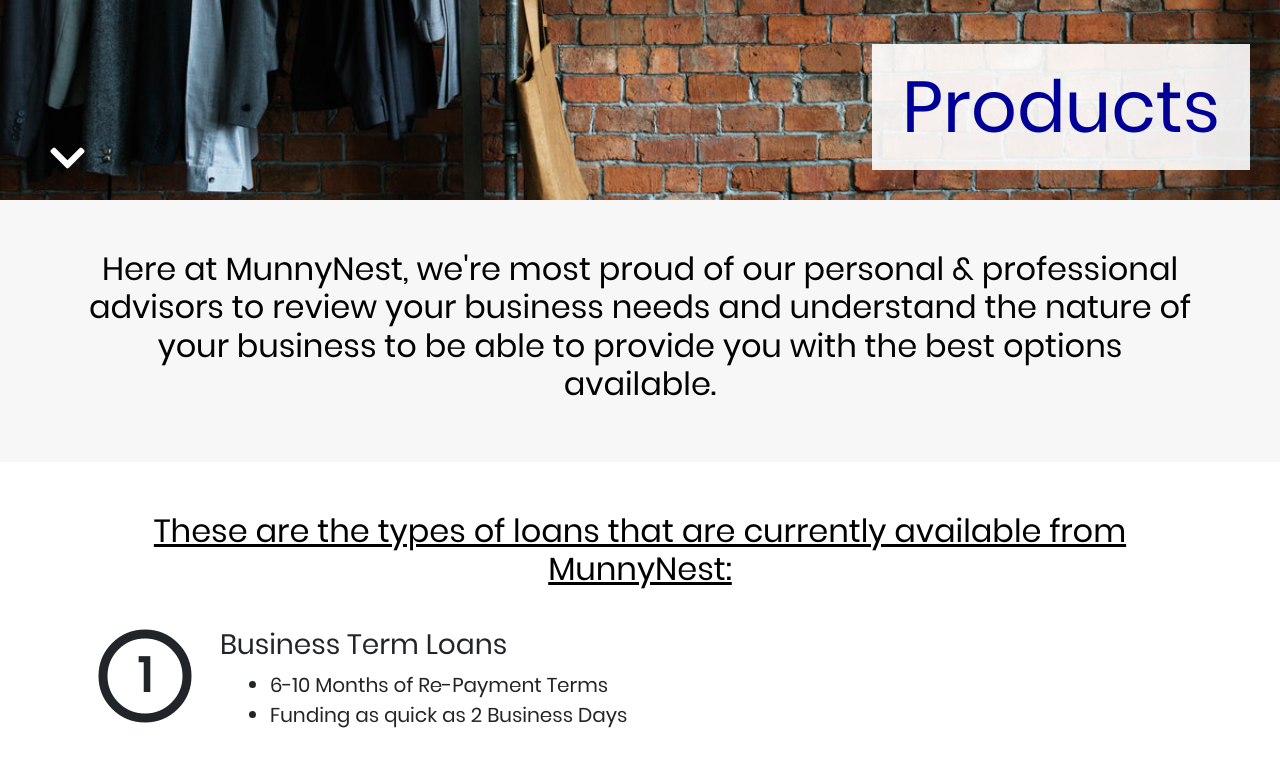
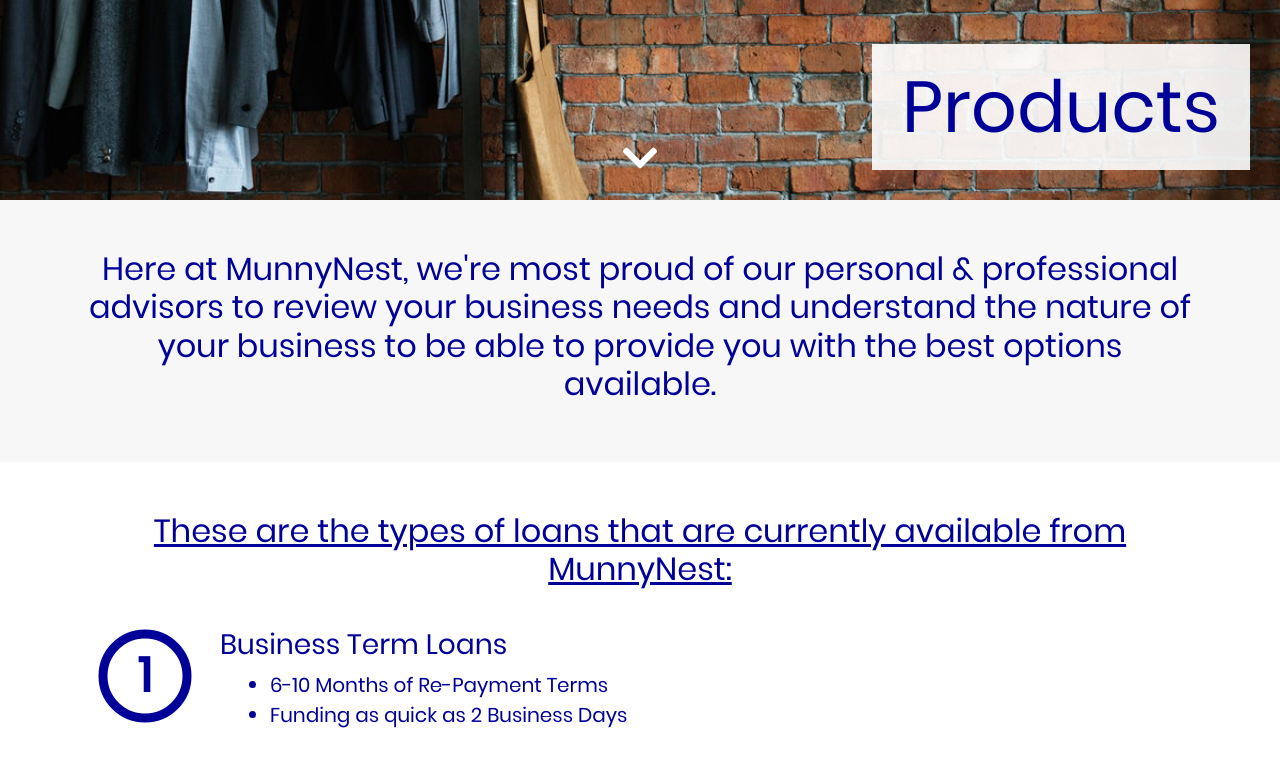
Before and after one commit to komnoor421/munnynet-site, a React app in the folder client/: page /products in a window 1280 px wide. Shown: the part 600-1380 px from the top of the page. Built offline with nearby package versions, Linux system fonts and the light colour scheme.

Commit message:
blue colors everywhere

```diff
--- a/client/src/components/Home/style.scss
+++ b/client/src/components/Home/style.scss
@@ -1,4 +1,5 @@
 #homeWrapper {
+  color: #000099;
   // display: flex;
   // flex-direction: column;
   // min-height: 100vh;
--- a/client/src/components/Products/style.scss
+++ b/client/src/components/Products/style.scss
@@ -31,7 +31,13 @@
     .productsDownArrow {
       position: absolute;
       bottom: 20px;
-      left: 50px;
+      left: 50%;
+      transform: translateX(-50%);
+      @media (max-width: 768px) {
+        left: 50px;
+        transform: none;
+      }
+
       i {
         color: white;
         font-size: 40px;
@@ -52,6 +58,7 @@
       .step {
         display: flex;
         margin-bottom: 30px;
+        color: #000099;
         @media (max-width: 768px) {
           flex-direction: column;
           align-items: center;
--- a/client/src/components/Qualifications/style.scss
+++ b/client/src/components/Qualifications/style.scss
@@ -56,6 +56,7 @@
         text-align: center;
       }
       i {
+        color: #000099;
         @media (max-width: 768px) {
           margin-bottom: 20px;
         }
--- a/client/src/components/Spanish/style.scss
+++ b/client/src/components/Spanish/style.scss
@@ -16,7 +16,7 @@
   }
   .spanishDownArrow {
     i {
-      color: black !important;
+      color: #000099 !important;
     }
   }
 }
--- a/client/src/resources/styles.scss
+++ b/client/src/resources/styles.scss
@@ -1,10 +1,16 @@
 body {
   @extend %fontRegular;
   h2 {
-    color: black;
+    color: #000099;
   }
-  h1 {
-    // margin-bottom: 0
+  h3 {
+    color: #000099;
+  }
+  ol {
+    color: #000099;
+  }
+  ul {
+    color: #000099;
   }
 }
 
```
